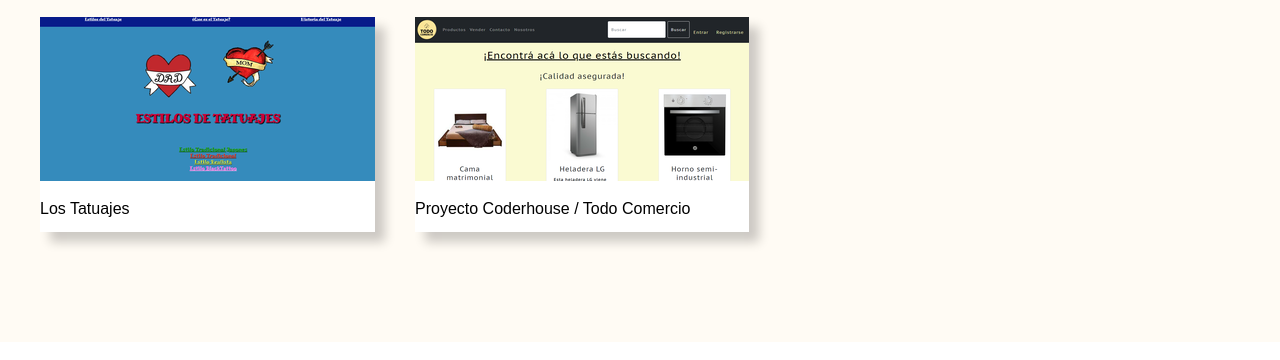
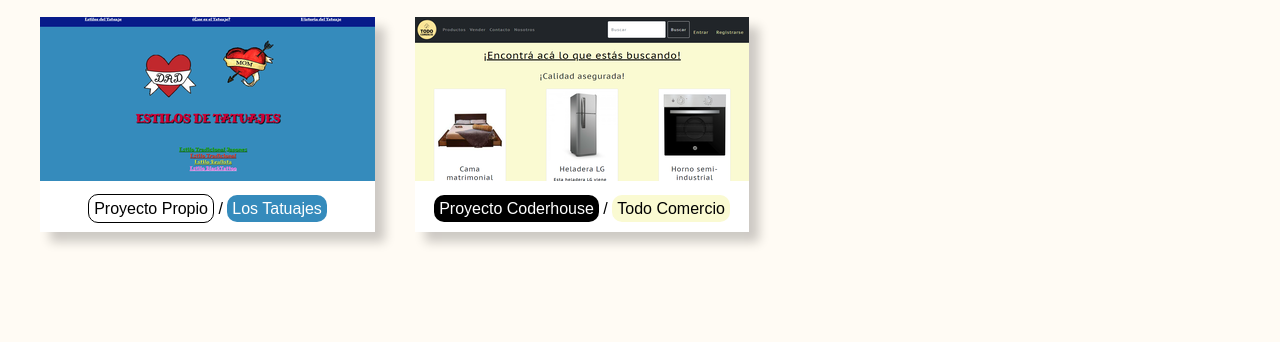
Before and after one commit to Fabio-Aringoli/Portafolio, a plain HTML site: page portafolio.html in a window 1280 px wide. Shown: the part 279-639 px from the top of the page. Drawn offline with Linux system fonts and the light colour scheme.

Commit message:
cambio de idioma y agregado en about

```diff
--- a/portafolio.html
+++ b/portafolio.html
@@ -7,7 +7,7 @@
     <link rel="stylesheet" href="./style/style.css">
     <link rel="stylesheet" media="screen and (max-width:768px)" href="./style/mobile.css">
     <link rel="icon" href="./img/icono.portfolio.png">
-    <title>Portafolio</title>
+    <title>Portfolio</title>
 </head>
 <body>
 
@@ -29,12 +29,12 @@
             <h2>Portfolio</h2>
             <div class="portafolio-row">
                 <div class="portafolio-row-box">
-                    <img src="./img/Primer-proyecto.png">
-                    <p>Los Tatuajes</p>
+                    <a href="https://lostatuajes.netlify.app/" target="_blank"><img src="./img/Primer-proyecto.png"></a>
+                    <p><span class="span-proyecto">Proyecto Propio</span> / <span class="span-tatuajes">Los Tatuajes</span></p>
                 </div>
                 <div class="portafolio-row-box">
                     <a href="https://todocomercio.netlify.app/" target="_blank"><img src="./img/Segundo-proyecto.png"></a>
-                    <p><span class="proyecto-span">Proyecto Coderhouse</span> / Todo Comercio</p>
+                    <p><span class="proyecto-span">Proyecto Coderhouse</span> / <span class="comercio-span">Todo Comercio</span></p>
                 </div>
             </div>
         </div>
--- a/style/style.css
+++ b/style/style.css
@@ -259,10 +259,39 @@ height: 400px;
     box-shadow: 10px 10px 10px rgba(0, 0, 0, 0.2);
 }
 
+.portafolio-row-box p{
+    text-align: center;
+}
+
 .portafolio-row-box img{
     width: 100%;
 }
+/*Span's*/
+.proyecto-span{
+    padding: 5px;
+    border-radius: 10px;
+    color: white;
+    background: #000;
+}
 
+.comercio-span{
+    padding: 5px;
+    border-radius: 10px;
+    background: lightgoldenrodyellow;
+}
+
+.span-proyecto{
+    padding: 5px;
+    border: 1px solid #000;
+    border-radius: 10px;
+}
+
+.span-tatuajes{
+    padding: 5px;
+    border-radius: 10px;
+    color: white;
+    background: #358BBC;
+}
 /* Contacto */
 #contacto{
     padding: 90px 0;
```
Also changed, not shown: sobremi.html (+4 -3 lines).
